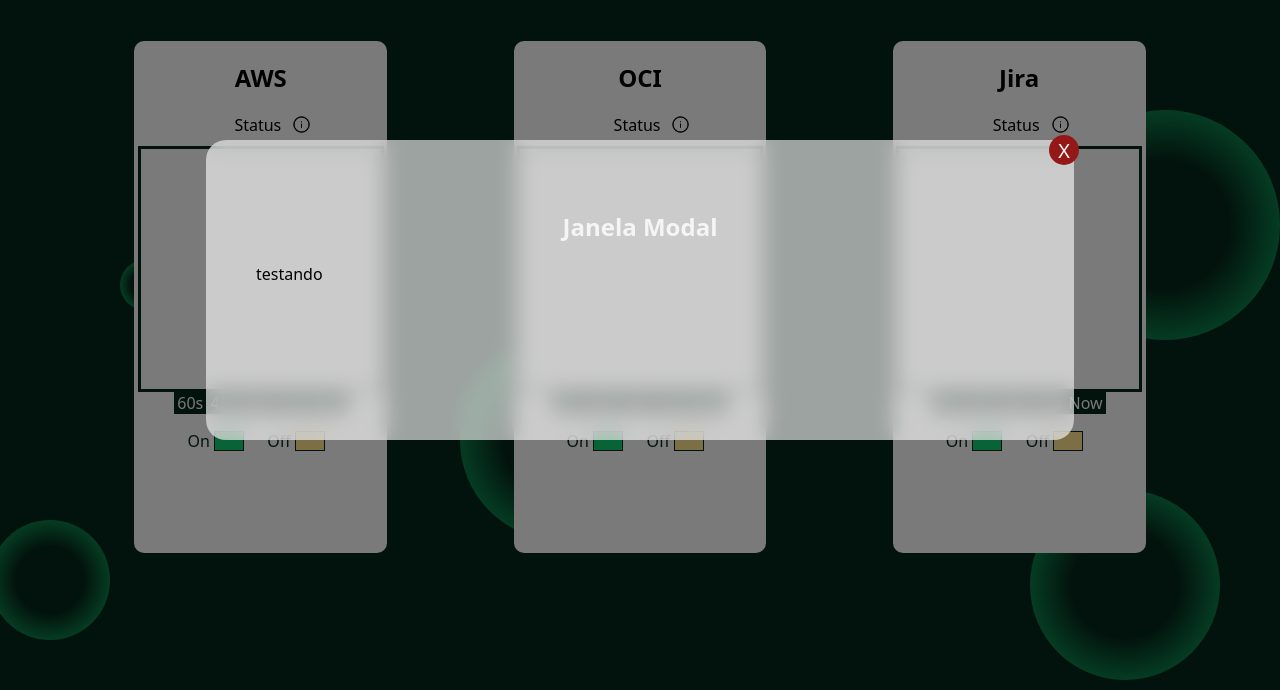
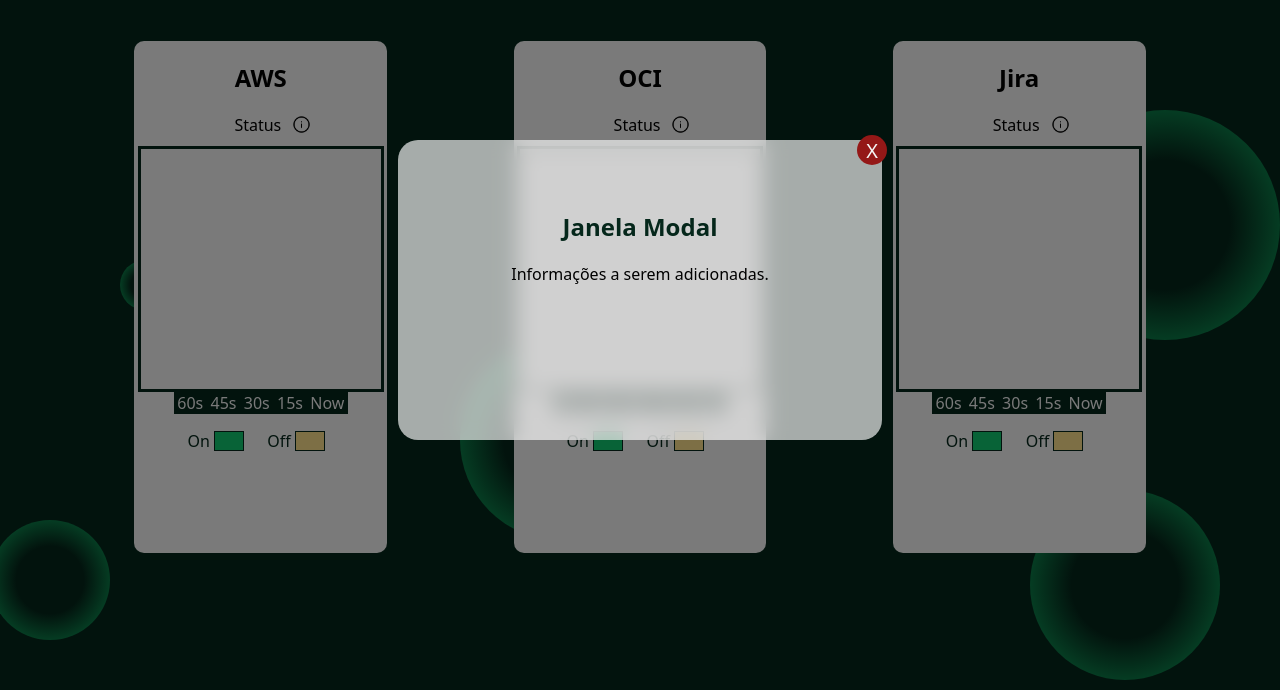
Before and after one commit to ArturCassu/dashboard-picpay, a website with bundled scripts: page index.html in a window 1280 px wide. Both pictures are taken after a click on the element 314 px from the left and 237 px from the top of the page. Shown: the part 110-800 px from the top of the page. Built offline with nearby package versions, Linux system fonts and the light colour scheme; no server answers.

Commit message:
atualizando pop ub

```diff
--- a/index.html
+++ b/index.html
@@ -34,7 +34,7 @@
                                 <button class="close" id="close">X</button>
                                 <h1>Janela Modal</h1>
                                 <p>
-                                    testando
+                                    Informações a serem adicionadas.
                                 </p>
                             </div>
                         </div>
@@ -75,7 +75,7 @@
                                 <button class="close" id="close">X</button>
                                 <h1>Janela Modal</h1>
                                 <p>
-                                    testando
+                                    Informações a serem adicionadas.
                                 </p>
                             </div>
                         </div>
@@ -112,11 +112,11 @@
                     <img src="information.png" alt="information about past incidents" class="img_i" id="teste">
                     </div>
                     <div class="modal-window" id="modal-window">
-                        <div class="modal">
+                      <div class="modal">
                             <button class="close" id="close">X</button>
                             <h1>Janela Modal</h1>
                             <p>
-                                testando
+                                Informações a serem adicionadas.
                             </p>
                         </div>
                     </div>
--- a/style.css
+++ b/style.css
@@ -240,7 +240,8 @@
 }
 
 
-.modal-window{width: 100vw;
+.modal-window{
+    width: 60vw;
     height: 100vh;
     position: absolute;
     top: 0;
@@ -252,14 +253,17 @@
     z-index: 999;
 }
 
+
 .modal{
-    width: 60%;
-    min-width: 450px;
+    width: 30%;
+    min-width: 350px;
     min-height: 200px;
-    background-color: rgba(255, 255, 255, 0.61);
+    background-color: rgba(255, 255, 255, 0.650);
     backdrop-filter: blur(10px);
     padding: 50px;
     border-radius: 20px;
+    text-align: center;
+    align-items: center;
 
 }
 
@@ -279,4 +283,10 @@
 
 .modal-window.open{
     display: flex;
+    height: 100vh;
+    width: 100vw;
 }
+
+.modal h1{
+    color:#05271b ;
+}
```
